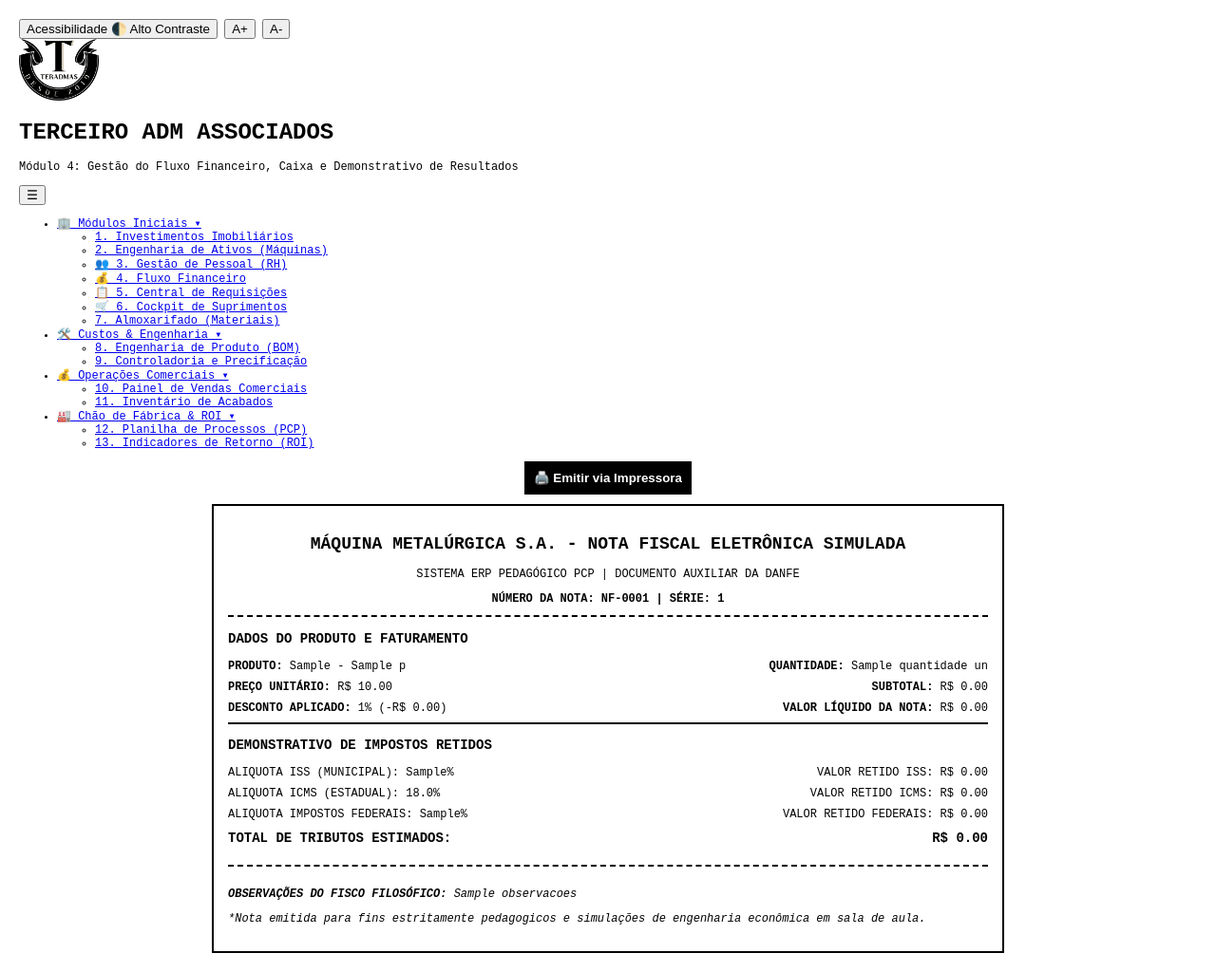
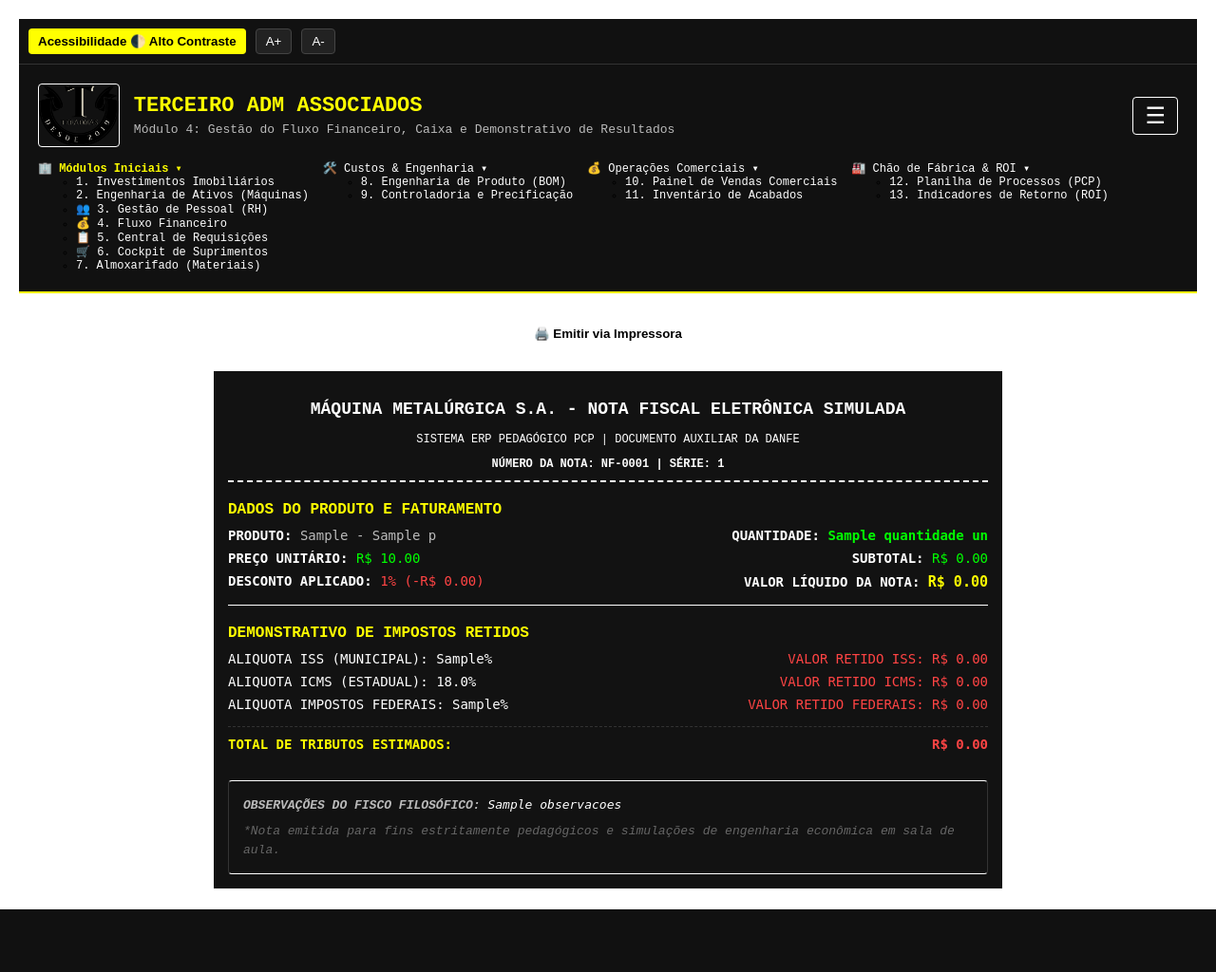
Before and after one commit to ProfRenatoPereira/matrizerp, a Python web app: template templates/nota_fiscal.html in a window 1280 px wide. Shown: the whole page at 95% size. After the commit the page ends 958 px from the top, so only its background shows below. Run offline with Jinja, Linux system fonts and the light colour scheme; the template is opened without the code that fills it: most values are stand-ins (such as "Sample title", 1, 10 or a date in 2020).

Commit message:
Update nota_fiscal.html

```diff
--- a/templates/nota_fiscal.html
+++ b/templates/nota_fiscal.html
@@ -59,124 +59,121 @@
         }
     </style>
 </head>
-<body>
+<body class="alto-contraste">
 
 <!-- Barra de Acessibilidade Superior Oficial -->
-<div class="barra-acessibilidade">
-    <button class="btn-acessibilidade" onclick="alternarAltoContraste()">Acessibilidade 🌓 Alto Contraste</button>
-    <button class="btn-acessibilidade" onclick="mudarFonte(1)">A+</button>
-    <button class="btn-acessibilidade" onclick="mudarFonte(-1)">A-</button>
+<div class="barra-acessibilidade" style="background: #111; padding: 10px; border-bottom: 1px solid #333; display: flex; gap: 10px;">
+    <button class="btn-acessibilidade" style="background: #FFFF00; color: #000; font-weight: bold; border: none; padding: 5px 10px; cursor: pointer; border-radius: 4px;" onclick="alternarAltoContraste()">Acessibilidade 🌓 Alto Contraste</button>
+    <button class="btn-acessibilidade" style="background: #222; color: #fff; border: 1px solid #444; padding: 5px 10px; cursor: pointer; border-radius: 4px;" onclick="mudarFonte(1)">A+</button>
+    <button class="btn-acessibilidade" style="background: #222; color: #fff; border: 1px solid #444; padding: 5px 10px; cursor: pointer; border-radius: 4px;" onclick="mudarFonte(-1)">A-</button>
 </div>
 
 <!-- Cabeçalho Principal Terceiro ADM Associados -->
-<header class="cabecalho-corporativo">
-    <div class="identidade-container">
-        <div class="branding-flex">
-            <img src="{{ url_for('static', filename='logo.png') }}" alt="Logo TERADMAS" style="height: 65px; width: auto; object-fit: contain; border-radius: 4px;">
+<header class="cabecalho-corporativo" style="background: #111; padding: 20px; border-bottom: 2px solid #FFFF00;">
+    <div class="identidade-container" style="display: flex; justify-content: space-between; align-items: center; flex-wrap: wrap; gap: 15px;">
+        <div class="branding-flex" style="display: flex; align-items: center; gap: 15px;">
+            <img src="{{ url_for('static', filename='logo.png') }}" alt="Logo TERADMAS" style="height: 65px; width: auto; object-fit: contain; border-radius: 4px; border: 1px solid #fff;">
             <div class="texto-empresa">
-                <h1>TERCEIRO ADM ASSOCIADOS</h1>
-                <p>Módulo 4: Gestão do Fluxo Financeiro, Caixa e Demonstrativo de Resultados</p>
+                <h1 style="color: #FFFF00; margin: 0; font-size: 22px;">TERCEIRO ADM ASSOCIADOS</h1>
+                <p style="color: #bbb; margin: 5px 0 0 0; font-size: 13px;">Módulo 4: Gestão do Fluxo Financeiro, Caixa e Demonstrativo de Resultados</p>
             </div>
         </div>
-        <button class="menu-hamburguer" onclick="alternarMenuMobile()">☰</button>
+        <button class="menu-hamburguer" style="background: none; border: 1px solid #fff; color: #fff; font-size: 24px; cursor: pointer; padding: 5px 12px; border-radius: 4px;" onclick="alternarMenuMobile()">☰</button>
     </div>
 
     <!-- Navegação Responsiva com Menus Dropdown Unificados -->
-    <nav class="nav-container" id="menuNavegacao">
-        <ul class="menu-cascata">
+    <nav class="nav-container" id="menuNavegacao" style="margin-top: 15px;">
+        <ul class="menu-cascata" style="list-style: none; padding: 0; margin: 0; display: flex; flex-wrap: wrap; gap: 15px;">
             <li class="item-menu">
-                <a href="#" class="link-principal">🏢 Módulos Iniciais ▾</a>
+                <a href="#" class="link-principal" style="color: #FFFF00; font-weight: bold; text-decoration: none;">🏢 Módulos Iniciais ▾</a>
                 <ul class="sub-menu">
-                    <li><a href="/estrutura">1. Investimentos Imobiliários</a></li>
-                    <li><a href="/maquinas">2. Engenharia de Ativos (Máquinas)</a></li>
-                    <li><a href="/rh">👥 3. Gestão de Pessoal (RH)</a></li>
-                    <li><a href="/financeiro">💰 4. Fluxo Financeiro</a></li>
-                    <li><a href="/requisicoes">📋 5. Central de Requisições</a></li>
-                    <li><a href="/compras">🛒 6. Cockpit de Suprimentos</a></li>
-                    <li><a href="/materiais">7. Almoxarifado (Materiais)</a></li>
+                    <li><a href="/estrutura" style="color: #fff; text-decoration: none;">1. Investimentos Imobiliários</a></li>
+                    <li><a href="/maquinas" style="color: #fff; text-decoration: none;">2. Engenharia de Ativos (Máquinas)</a></li>
+                    <li><a href="/rh" style="color: #fff; text-decoration: none;">👥 3. Gestão de Pessoal (RH)</a></li>
+                    <li><a href="/financeiro" style="color: #fff; text-decoration: none;">💰 4. Fluxo Financeiro</a></li>
+                    <li><a href="/requisicoes" style="color: #fff; text-decoration: none;">📋 5. Central de Requisições</a></li>
+                    <li><a href="/compras" style="color: #fff; text-decoration: none;">🛒 6. Cockpit de Suprimentos</a></li>
+                    <li><a href="/materiais" style="color: #fff; text-decoration: none;">7. Almoxarifado (Materiais)</a></li>
                 </ul>
             </li>
             <li class="item-menu">
-                <a href="#" class="link-principal">🛠️ Custos & Engenharia ▾</a>
+                <a href="#" class="link-principal" style="color: #fff; text-decoration: none;">🛠️ Custos & Engenharia ▾</a>
                 <ul class="sub-menu">
-                    <li><a href="/engenharia">8. Engenharia de Produto (BOM)</a></li>
-                    <li><a href="/precificacao">9. Controladoria e Precificação</a></li>
+                    <li><a href="/engenharia" style="color: #fff; text-decoration: none;">8. Engenharia de Produto (BOM)</a></li>
+                    <li><a href="/precificacao" style="color: #fff; text-decoration: none;">9. Controladoria e Precificação</a></li>
                 </ul>
             </li>
             <li class="item-menu">
-                <a href="#" class="link-principal">💰 Operações Comerciais ▾</a>
+                <a href="#" class="link-principal" style="color: #fff; text-decoration: none;">💰 Operações Comerciais ▾</a>
                 <ul class="sub-menu">
-                    <li><a href="/vendas">10. Painel de Vendas Comerciais</a></li>
-                    <li><a href="/estoque">11. Inventário de Acabados</a></li>
+                    <li><a href="/vendas" style="color: #fff; text-decoration: none;">10. Painel de Vendas Comerciais</a></li>
+                    <li><a href="/estoque" style="color: #fff; text-decoration: none;">11. Inventário de Acabados</a></li>
                 </ul>
             </li>
             <li class="item-menu">
-                <a href="#" class="link-principal">🏭 Chão de Fábrica & ROI ▾</a>
+                <a href="#" class="link-principal" style="color: #fff; text-decoration: none;">🏭 Chão de Fábrica & ROI ▾</a>
                 <ul class="sub-menu">
-                    <li><a href="/pcp">12. Planilha de Processos (PCP)</a></li>
-                    <li><a href="/roi">13. Indicadores de Retorno (ROI)</a></li>
+                    <li><a href="/pcp" style="color: #fff; text-decoration: none;">12. Planilha de Processos (PCP)</a></li>
+                    <li><a href="/roi" style="color: #fff; text-decoration: none;">13. Indicadores de Retorno (ROI)</a></li>
                 </ul>
             </li>
         </ul>
     </nav>
 </header>
 
-    <button class="btn-print" onclick="window.print()">🖨️ Emitir via Impressora</button>
+    <button class="btn-print" style="margin-top: 25px;" onclick="window.print()">🖨️ Emitir via Impressora</button>
 
-    <div class="nf-box">
+    <div class="nf-box" style="margin-top: 20px;">
         <div class="header">
             <h2>MÁQUINA METALÚRGICA S.A. - NOTA FISCAL ELETRÔNICA SIMULADA</h2>
             <p>SISTEMA ERP PEDAGÓGICO PCP | DOCUMENTO AUXILIAR DA DANFE</p>
             <strong>NÚMERO DA NOTA: NF-000{{ p.id }} | SÉRIE: 1</strong>
         </div>
+        <h3 style="color: #FFFF00; margin-top: 20px; margin-bottom: 10px; font-size: 16px; text-transform: uppercase;">DADOS DO PRODUTO E FATURAMENTO</h3>
+        <div class="row" style="display: flex; justify-content: space-between; margin-bottom: 8px; font-family: monospace; font-size: 14px;">
+            <span><strong>PRODUTO:</strong> <span style="color: #bbb;">{{ p.codigo_produto }} - {{ p.nome_produto }}</span></span>
+            <span><strong>QUANTIDADE:</strong> <span style="color: #00ff00; font-weight: bold;">{{ p.quantidade }} un</span></span>
+        </div>
+        <div class="row" style="display: flex; justify-content: space-between; margin-bottom: 8px; font-family: monospace; font-size: 14px;">
+            <span><strong>PREÇO UNITÁRIO:</strong> <span style="color: #00ff00;">R$ {{ "%.2f"|format(p.preco_venda_final) }}</span></span>
+            <span><strong>SUBTOTAL:</strong> <span style="color: #00ff00;">R$ {{ "%.2f"|format(subtotal) }}</span></span>
+        </div>
+        <div class="row" style="display: flex; justify-content: space-between; margin-bottom: 8px; font-family: monospace; font-size: 14px;">
+            <span><strong>DESCONTO APLICADO:</strong> <span style="color: #ff4444;">{{ p.desconto_percentual }}% (-R$ {{ "%.2f"|format(v_desconto) }})</span></span>
+            <span><strong>VALOR LÍQUIDO DA NOTA:</strong> <span style="color: #FFFF00; font-weight: bold; font-size: 15px;">R$ {{ "%.2f"|format(total_liquido) }}</span></span>
+        </div>
+        <hr style="border: 0; border-top: 1px solid #333; margin: 15px 0;">
 
-        <h3>DADOS DO PRODUTO E FATURAMENTO</h3>
-        <div class="row">
-            <span><strong>PRODUTO:</strong> {{ p.codigo_produto }} - {{ p.nome_produto }}</span>
-            <span><strong>QUANTIDADE:</strong> {{ p.quantidade }} un</span>
+        <h3 style="color: #FFFF00; margin-top: 20px; margin-bottom: 10px; font-size: 16px; text-transform: uppercase;">DEMONSTRATIVO DE IMPOSTOS RETIDOS</h3>
+        <div class="row" style="display: flex; justify-content: space-between; margin-bottom: 8px; font-family: monospace; font-size: 14px;">
+            <span>ALIQUOTA ISS (MUNICIPAL): {{ p.imposto_municipal }}%</span>
+            <span style="color: #ff4444;">VALOR RETIDO ISS: R$ {{ "%.2f"|format(v_municipal) }}</span>
         </div>
-        <div class="row">
-            <span><strong>PREÇO UNITÁRIO:</strong> R$ {{ "%.2f"|format(p.preco_venda_final) }}</span>
-            <span><strong>SUBTOTAL:</strong> R$ {{ "%.2f"|format(subtotal) }}</span>
+        <div class="row" style="display: flex; justify-content: space-between; margin-bottom: 8px; font-family: monospace; font-size: 14px;">
+            <span>ALIQUOTA ICMS (ESTADUAL): 18.0%</span>
+            <span style="color: #ff4444;">VALOR RETIDO ICMS: R$ {{ "%.2f"|format(v_estadual) }}</span>
         </div>
-        <div class="row">
-            <span><strong>DESCONTO APLICADO:</strong> {{ p.desconto_percentual }}% (-R$ {{ "%.2f"|format(v_desconto) }})</span>
-            <span><strong>VALOR LÍQUIDO DA NOTA:</strong> R$ {{ "%.2f"|format(total_liquido) }}</span>
+        <div class="row" style="display: flex; justify-content: space-between; margin-bottom: 8px; font-family: monospace; font-size: 14px;">
+            <span>ALIQUOTA IMPOSTOS FEDERAIS: {{ p.imposto_federal }}%</span>
+            <span style="color: #ff4444;">VALOR RETIDO FEDERAIS: R$ {{ "%.2f"|format(v_federal) }}</span>
         </div>
-        <hr style="border: 1px solid #000;">
-
-        <h3>DEMONSTRATIVO DE IMPOSTOS RETIDOS</h3>
-        <div class="row">
-            <span>ALIQUOTA ISS (MUNICIPAL): {{ p.imposto_municipal }}%</span>
-            <span>VALOR RETIDO ISS: R$ {{ "%.2f"|format(v_municipal) }}</span>
-        </div>
-        <div class="row">
-            <span>ALIQUOTA ICMS (ESTADUAL): 18.0%</span>
-            <span>VALOR RETIDO ICMS: R$ {{ "%.2f"|format(v_estadual) }}</span>
-        </div>
-        <div class="row">
-            <span>ALIQUOTA IMPOSTOS FEDERAIS: {{ p.imposto_federal }}%</span>
-            <span>VALOR RETIDO FEDERAIS: R$ {{ "%.2f"|format(v_federal) }}</span>
-        </div>
-        <div class="row" style="font-size:14px; font-weight:bold; margin-top:10px;">
-            <span>TOTAL DE TRIBUTOS ESTIMADOS:</span>
-            <span>R$ {{ "%.2f"|format(total_impostos) }}</span>
+        <div class="row" style="display: flex; justify-content: space-between; font-size:14px; font-weight:bold; margin-top:15px; border-top: 1px dashed #333; padding-top: 10px; font-family: monospace;">
+            <span style="color: #FFFF00;">TOTAL DE TRIBUTOS ESTIMADOS:</span>
+            <span style="color: #ff4444;">R$ {{ "%.2f"|format(total_impostos) }}</span>
         </div>
 
-        <div class="footer-obs">
-            <p><strong>OBSERVAÇÕES DO FISCO FILOSÓFICO:</strong> {{ p.observacoes }}</p>
-            <p>*Nota emitida para fins estritamente pedagogicos e simulações de engenharia econômica em sala de aula.</p>
+        <div class="footer-obs" style="margin-top: 30px; padding: 15px; background: #121212; border: 1px solid #333; border-radius: 4px; font-size: 13px; line-height: 1.5;">
+            <p style="margin: 0 0 8px 0; color: #bbb;"><strong>OBSERVAÇÕES DO FISCO FILOSÓFICO:</strong> <span style="font-family: monospace; color: #fff;">{{ p.observacoes }}</span></p>
+            <p style="margin: 0; color: #666; font-style: italic;">*Nota emitida para fins estritamente pedagógicos e simulações de engenharia econômica em sala de aula.</p>
         </div>
     </div>
 
 <script>
-    // Função para abrir e fechar o menu hambúrguer no celular
     function alternarMenuMobile() {
         const menu = document.getElementById('menuNavegacao');
         menu.classList.toggle('ativo');
     }
 
-    // Controle do tamanho das fontes para as Big TVs ou baixa visão
     let tamanhoAtual = 100;
     function mudarFonte(direcao) {
         tamanhoAtual += (direcao * 10);
@@ -185,7 +182,6 @@
         }
     }
 
-    // Controle nativo por classes do modo de alto contraste corrigido
     function alternarAltoContraste() {
         const corpo = document.body;
         corpo.classList.toggle('alto-contraste');
```
